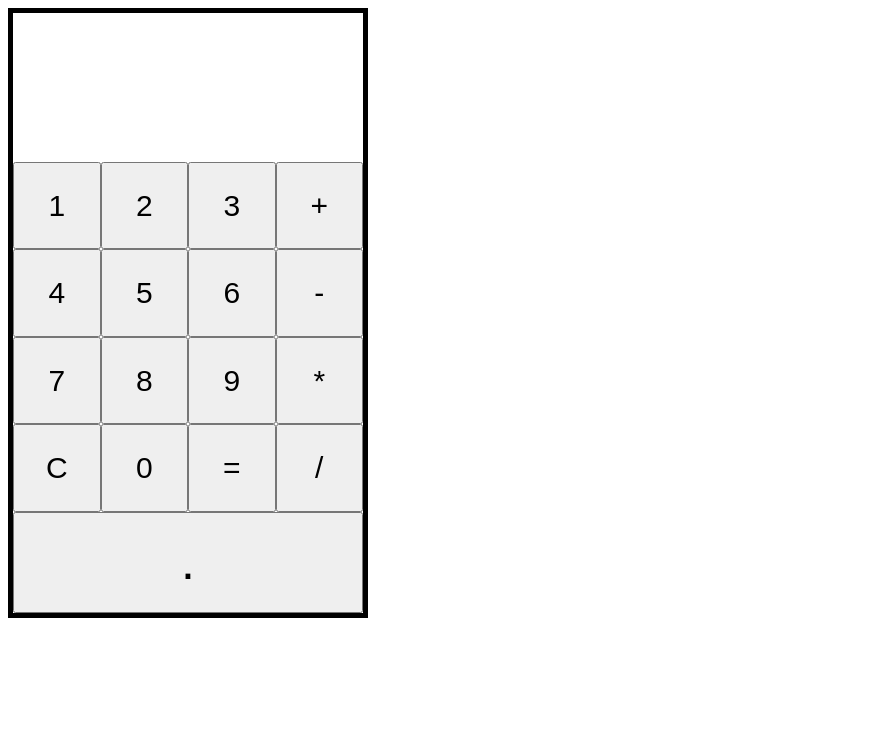
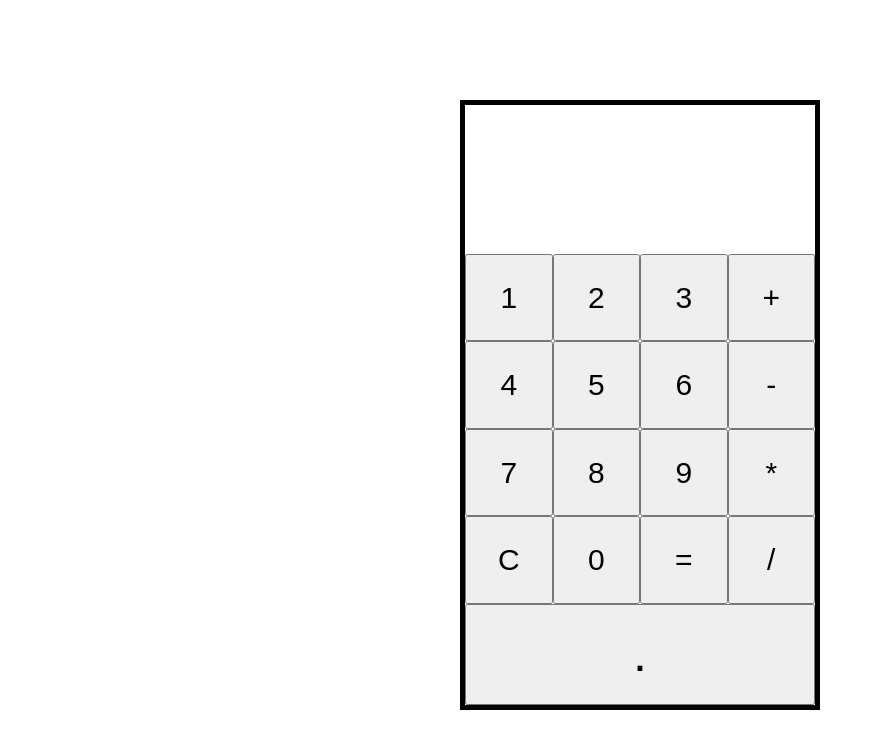
Before and after one commit to RuneProgramz/Calculator, a plain HTML site: page index.html in a window 1280 px wide. Shown: the whole page, without its empty margins (0-875 px from the left). Drawn offline with Linux system fonts and the light colour scheme.

Commit message:
centered Calculator

```diff
--- a/style.css
+++ b/style.css
@@ -1,9 +1,21 @@
+body{
+    display:flex;
+    justify-content: center;
+    align-items: center;
+    margin-top:100px;
+
+}
+
+
+
+
 .container{
     display:flex;
     height: 600px;
     width: 350px;
     border:solid black 5px;
     flex-direction:column;
+
 
 }
 .displayContainer{
```
